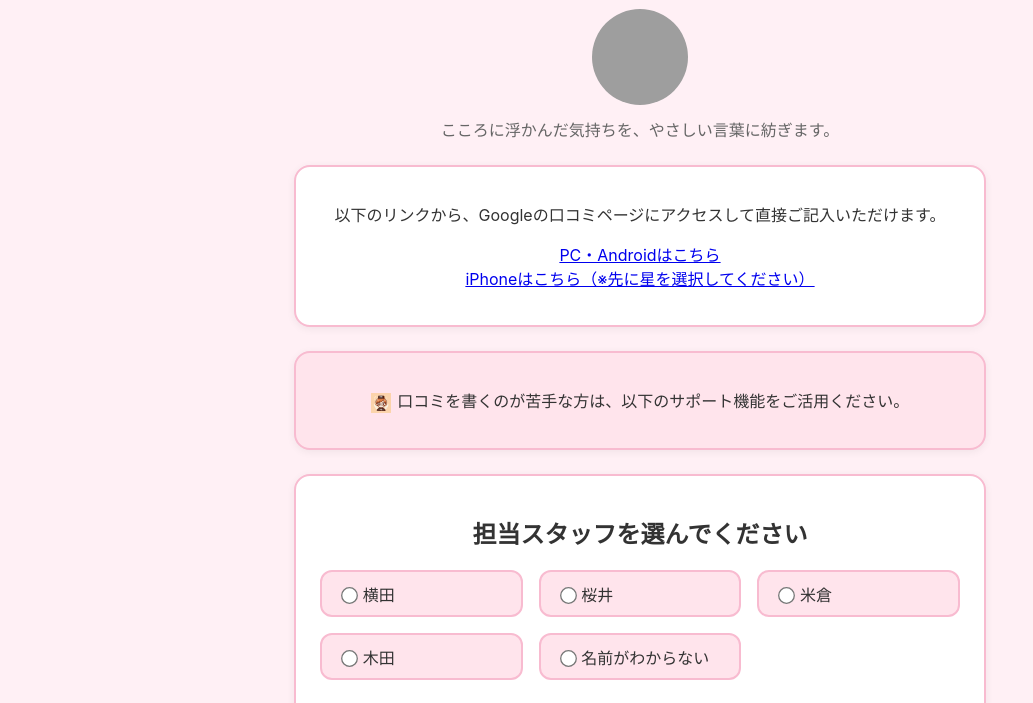
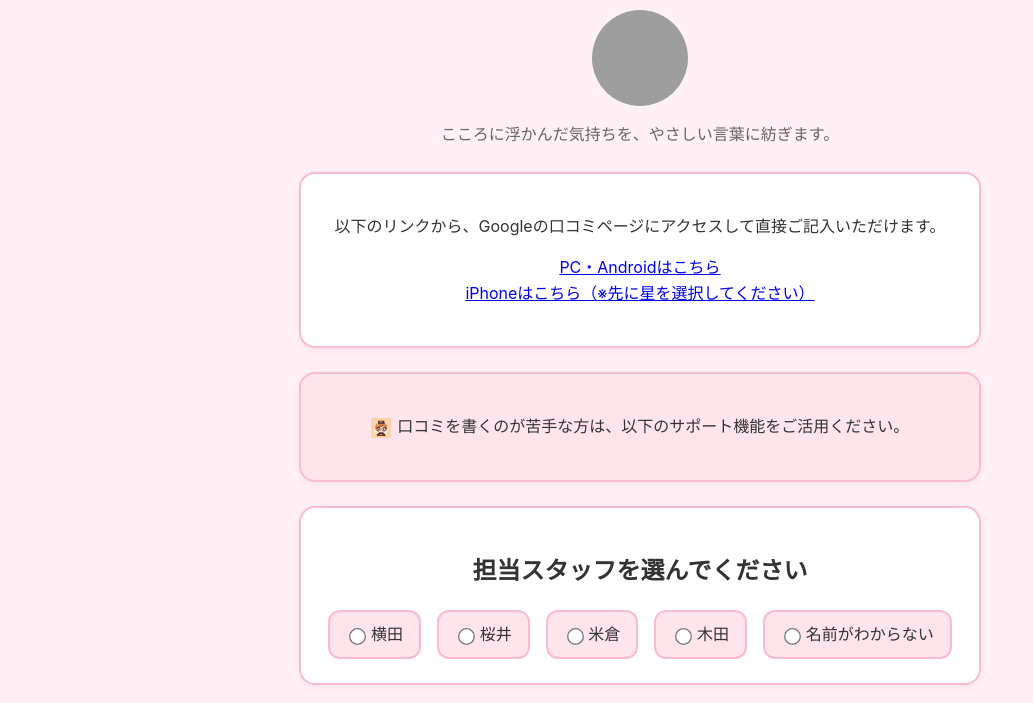
Before and after one commit to ichitoku-tools/review-assistant, a plain HTML site: page review_female.html in a window 1280 px wide. Shown: the part 97-800 px from the top of the page, without its empty margins (0-1033 px from the left). Drawn offline with Linux system fonts and the light colour scheme; grey boxes are pictures that could not be loaded.

Commit message:
Update review_female.html

```diff
--- a/review_female.html
+++ b/review_female.html
@@ -26,6 +26,8 @@
       margin: 0;
       padding: 1em;
       text-align: center;
+      word-break: break-word;
+      line-height: 1.6;
     }
     header {
       display: flex;
@@ -64,8 +66,9 @@
       border-radius: 16px;
       max-width: 640px;
       margin: 1.5em auto;
-      padding: 1.2em 1.5em;
+      padding: 1.5em 1.2em;
       box-shadow: 0 2px 8px rgba(0,0,0,0.06);
+      word-break: break-word;
     }
     .checkbox-grid {
       display: grid;
@@ -142,6 +145,19 @@
       margin-inline: auto;
       min-height: 4em;
     }
+      .staff-options {
+      display: flex;
+      flex-wrap: wrap;
+      gap: 1em;
+      justify-content: center;
+      margin-top: 1em;
+    }
+    @media (max-width: 480px) {
+      .staff-options {
+        flex-direction: column;
+        align-items: center;
+      }
+    }
   </style>
 </head>
 <body>
@@ -168,7 +184,7 @@
   </div>
   <div class="select-box">
     <h2>担当スタッフを選んでください</h2>
-    <div class="checkbox-grid">
+    <div class="staff-options">
       <label class="checkbox-item"><input type="radio" name="therapist" value="横田"> 横田</label>
       <label class="checkbox-item"><input type="radio" name="therapist" value="桜井"> 桜井</label>
       <label class="checkbox-item"><input type="radio" name="therapist" value="米倉"> 米倉</label>
```
